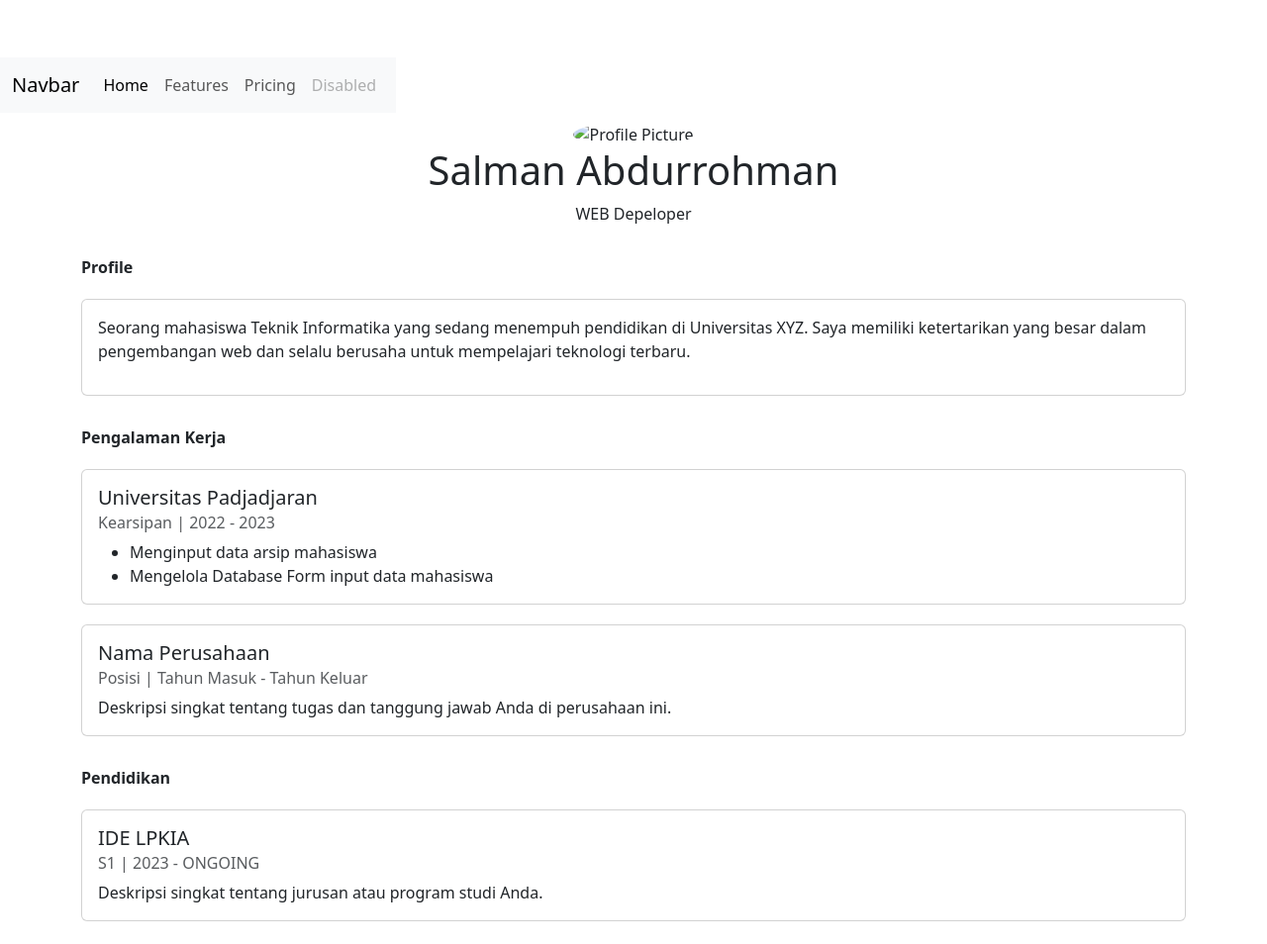
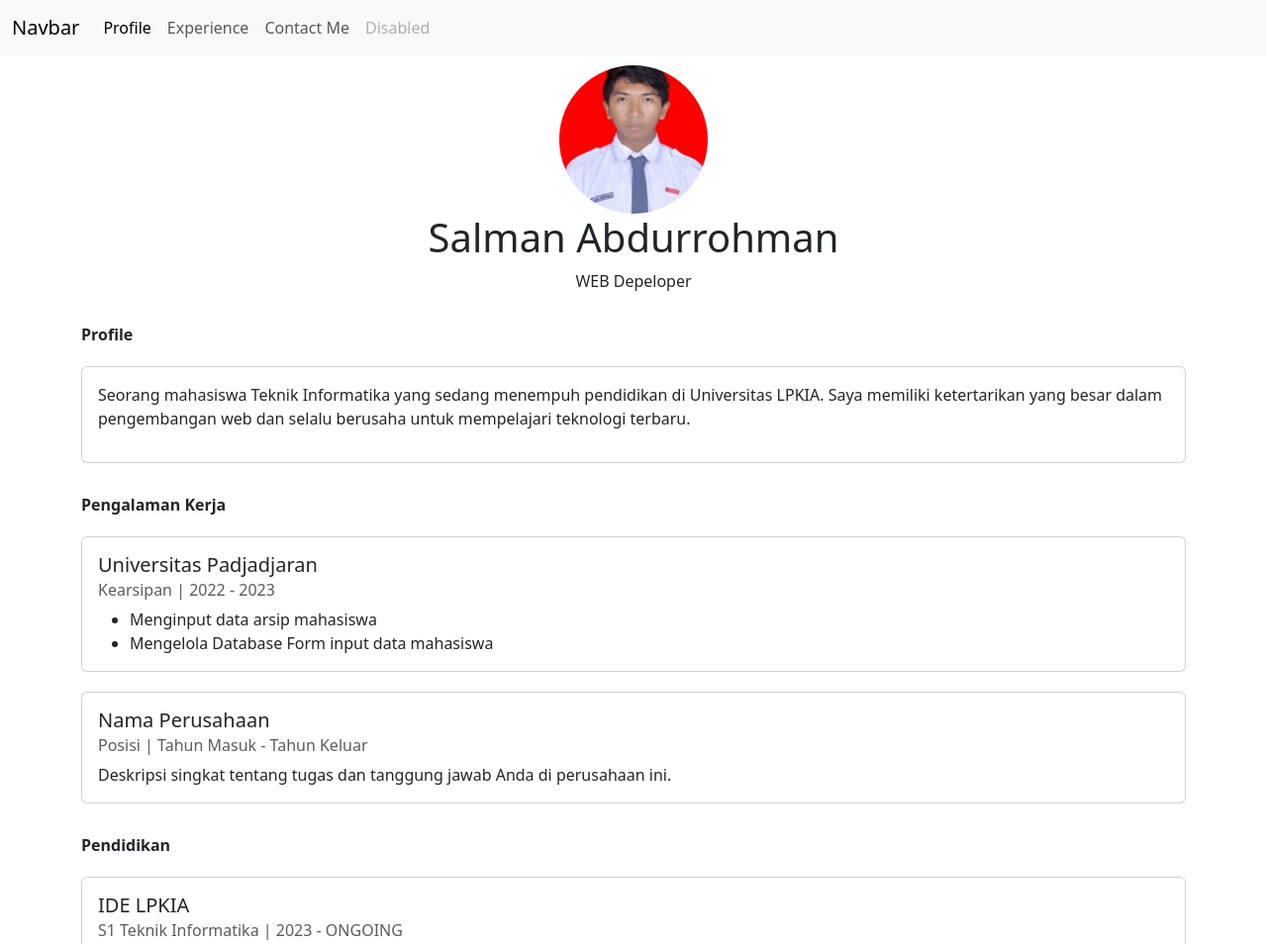
Before and after one commit to Salman-Abd1/Salman-Abd1.github.io, a plain HTML site: page index.html in a window 1280 px wide. Shown: the top 954 px of the page at 99% size. Drawn offline with nearby package versions, Linux system fonts and the light colour scheme.

Commit message:
nambah-nambah

```diff
--- a/index.html
+++ b/index.html
@@ -10,7 +10,7 @@
 <body>
 
 <div class="navbar ">
-    <nav class="navbar navbar-expand-lg bg-body-tertiary">
+    <nav class="navbar navbar-expand-lg bg-body-tertiary fixed-top">
         <div class="container-fluid">
           <a class="navbar-brand" href="#">Navbar</a>
           <button class="navbar-toggler" type="button" data-bs-toggle="collapse" data-bs-target="#navbarNavAltMarkup" aria-controls="navbarNavAltMarkup" aria-expanded="false" aria-label="Toggle navigation">
@@ -18,9 +18,9 @@
           </button>
           <div class="collapse navbar-collapse" id="navbarNavAltMarkup">
             <div class="navbar-nav">
-              <a class="nav-link active" aria-current="page" href="#">Home</a>
-              <a class="nav-link" href="#">Features</a>
-              <a class="nav-link" href="#">Pricing</a>
+              <a class="nav-link active" aria-current="page" href="#">Profile</a>
+              <a class="nav-link" href="#exp">Experience</a>
+              <a class="nav-link" href="#contact">Contact Me</a>
               <a class="nav-link disabled" aria-disabled="true">Disabled</a>
             </div>
           </div>
@@ -30,7 +30,7 @@
 
 <div class="container">
     <div class="text-center">
-        <img src="#" alt="Profile Picture" class="profile-pic">
+        <img src="img/profil.jpg" alt="Profile Picture" class="profile-pic">
         <h1>Salman Abdurrohman</h1>
         <p>WEB Depeloper</p>
     </div>
@@ -38,11 +38,11 @@
     <div class="section-title">Profile</div>
     <div class="card">
         <div class="card-body">
-            <p>Seorang mahasiswa Teknik Informatika yang sedang menempuh pendidikan di Universitas XYZ. Saya memiliki ketertarikan yang besar dalam pengembangan web dan selalu berusaha untuk mempelajari teknologi terbaru.</p>
+            <p>Seorang mahasiswa Teknik Informatika yang sedang menempuh pendidikan di Universitas LPKIA. Saya memiliki ketertarikan yang besar dalam pengembangan web dan selalu berusaha untuk mempelajari teknologi terbaru.</p>
         </div>
     </div>
 
-    <div class="section-title">Pengalaman Kerja</div>
+    <div id="exp"class="section-title">Pengalaman Kerja</div>
     <div class="card">
         <div class="card-body">
             <h5 class="card-title">Universitas Padjadjaran</h5>
@@ -65,7 +65,7 @@
     <div class="card">
         <div class="card-body">
             <h5 class="card-title">IDE LPKIA</h5>
-            <h6 class="card-subtitle mb-2 text-muted">S1 | 2023 - ONGOING</h6>
+            <h6 class="card-subtitle mb-2 text-muted">S1 Teknik Informatika | 2023 - ONGOING</h6>
             <p class="card-text">Deskripsi singkat tentang jurusan atau program studi Anda.</p>
         </div>
     </div>
@@ -97,6 +97,7 @@
         </div>
     </div>
 
+    <div  id="contact"></div>
     <div class="section-title">Form Rekrutmen</div>
     <div class="card">
         <div class="card-body">
--- a/styles.css
+++ b/styles.css
@@ -10,6 +10,11 @@ body {
     object-fit: cover;
 }
 
+div::before {
+    content: "";
+    display: block; height: 60px;
+    margin-top: -60px;
+}
 .section-title {
     margin-top: 30px;
     margin-bottom: 20px;
```
Also changed, not shown: img/profil.jpg (added).
